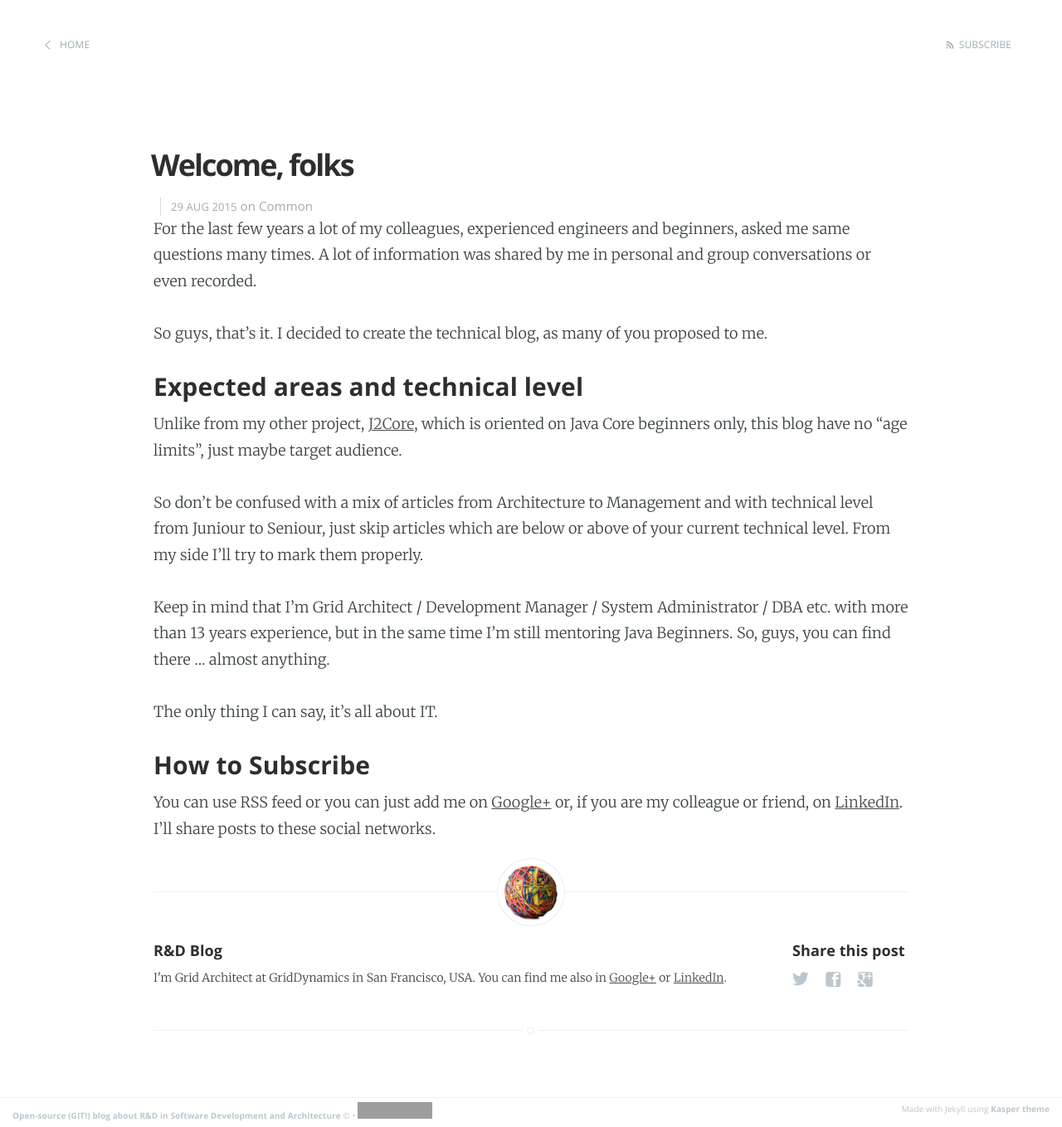
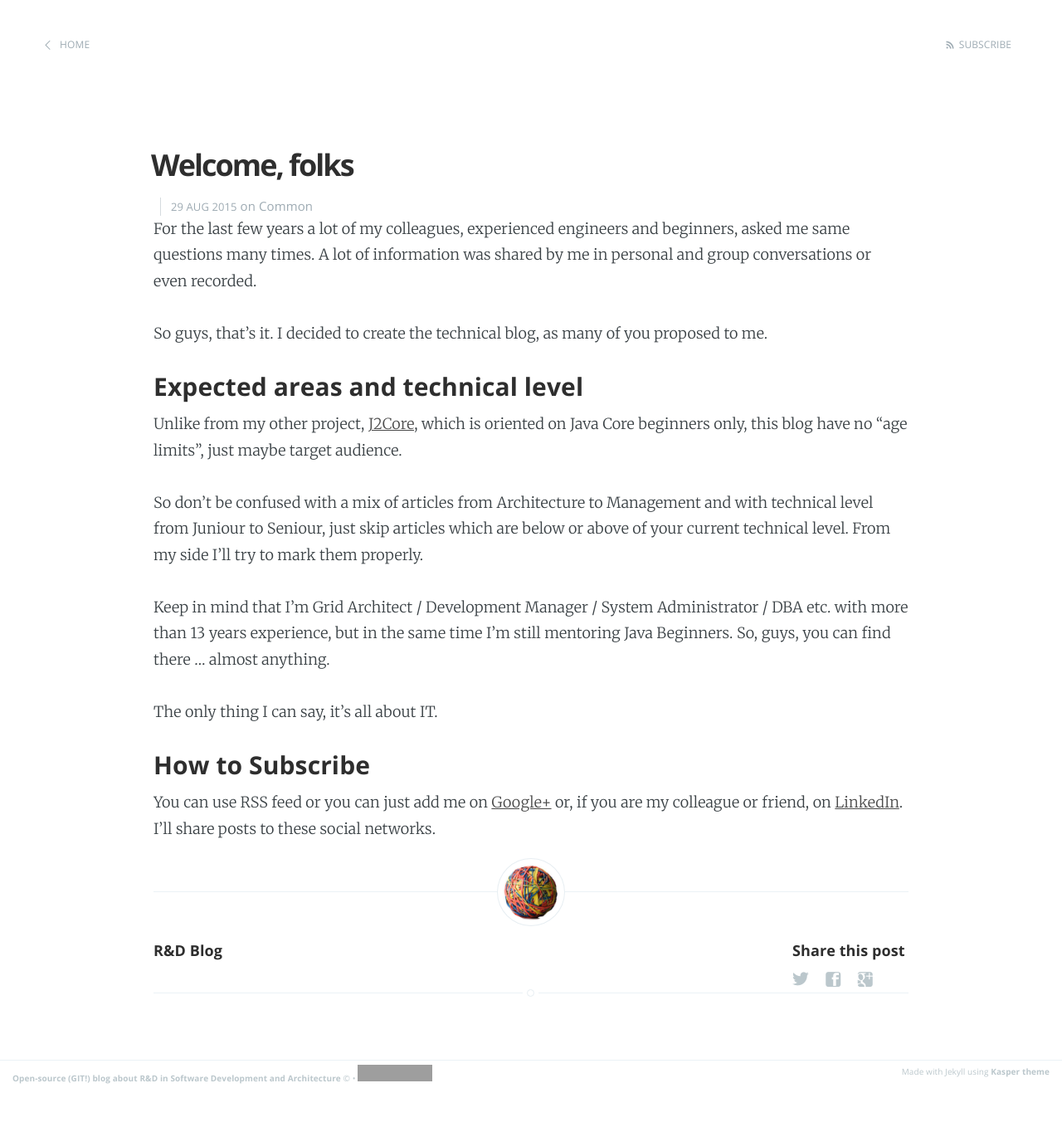
Before and after one commit to rndblog/rndblog.github.io, a Jekyll site: the page built from _posts/2015-03-29-welcome.markdown, in a window 1280 px wide. Shown: the whole page at 83% size. Built offline with Jekyll 4.4.1, drawn with Linux system fonts in a browser that asks for light colours; Markdown is read by kramdown in place of the engine named in the settings; comment, search, counter and statistics services are not loaded; after the commit the page ends 1314 px from its top, so only the background shows below that; grey boxes are pictures that could not be loaded.

Commit message:
Initial setup

```diff
--- a/_layouts/post.html
+++ b/_layouts/post.html
@@ -88,10 +88,12 @@
                 <section class="author">
                     <!-- Author Name -->
                     <h4> {{ site.author }} </h4>
+                    {% if site.bio %}
                     <!-- Author Bio -->
                     <p>
-                        I'm Grid Architect at GridDynamics in San Francisco, USA. You can find me also in <a href="http://plus.google.com/109421189749606131821">Google+</a> or <a href="https://www.linkedin.com/in/sotnikdv">LinkedIn</a>.
+                        {{ site.bio }}
                     </p>
+                    {% endif %}
                 </section>
             {% endif %}
 
```
